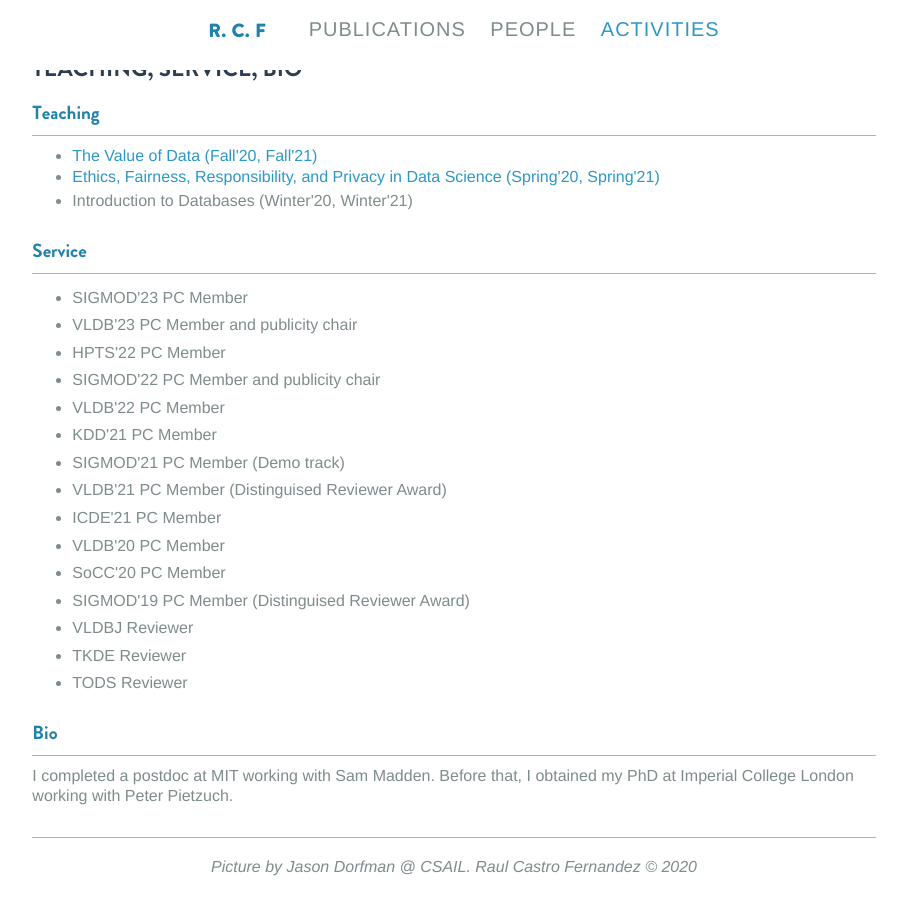
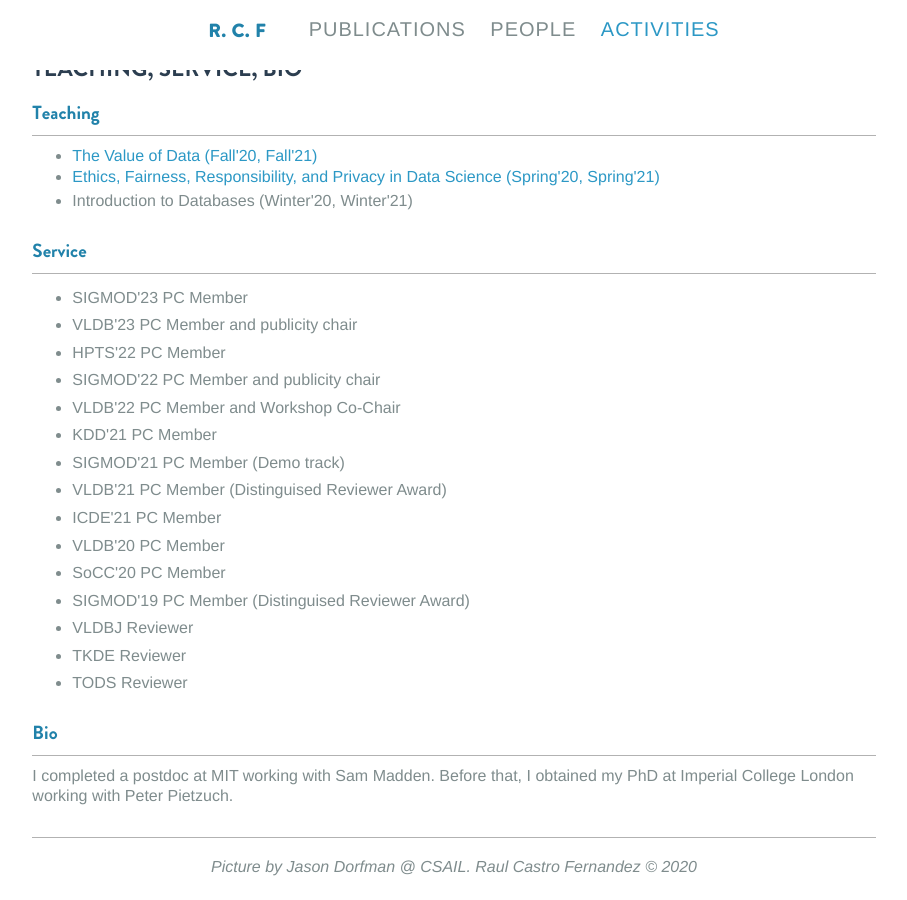
Before and after one commit to raulcf/raulcf.github.io, a Jekyll site: the page index.html, which Jekyll copies as it is, in a window 1280 px wide and 900 px high, scrolled down 3107 px. Shown: the whole window, without its empty margins (186-1093 px from the left). Built offline with Jekyll 4.4.1, drawn with Linux system fonts in a browser that asks for light colours.

Commit message:
added workshop cochair vldb22

```diff
--- a/index.html
+++ b/index.html
@@ -561,7 +561,7 @@ Science (Spring'20, Spring'21)</a>
                     <p>SIGMOD'22 PC Member and publicity chair</p>
                     </li>
                     <li>
-                    <p>VLDB'22 PC Member</p>
+                    <p>VLDB'22 PC Member and Workshop Co-Chair</p>
                     </li>
                     <li>
                     <p>KDD'21 PC Member</p>
```
